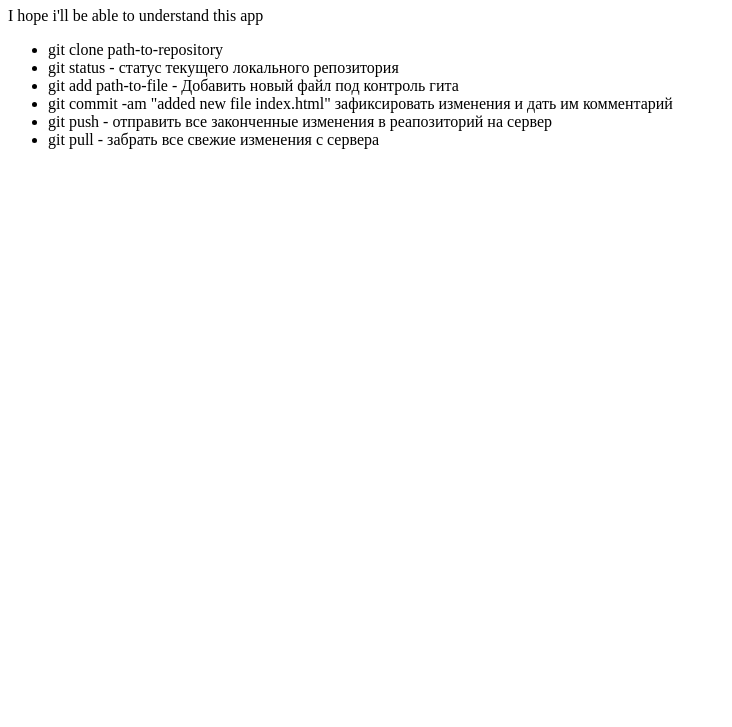
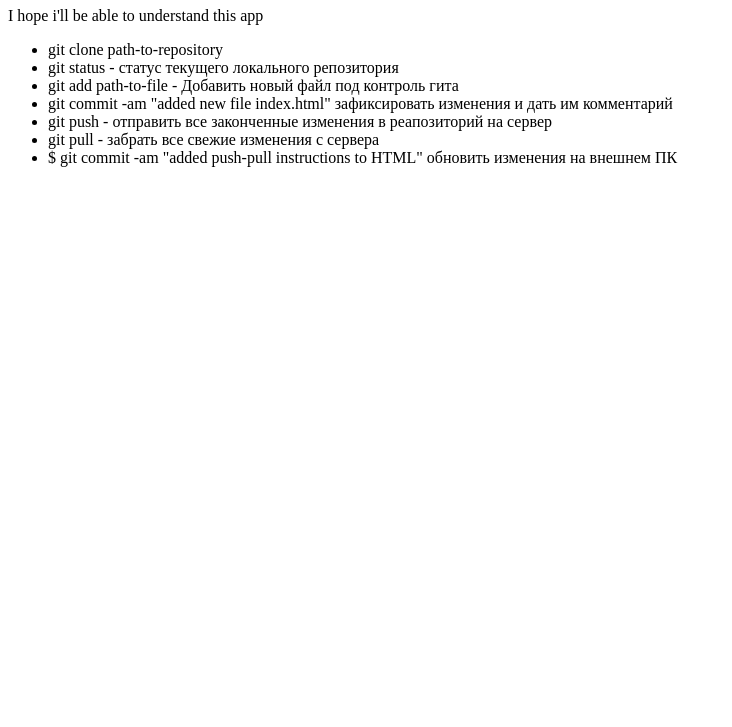
Before and after one commit to AlexShumsky/AlexShumsky, a plain HTML site: page index.html in a window 1280 px wide. Shown: the part 73-800 px from the top of the page, without its empty margins (0-732 px from the left). Drawn offline with Linux system fonts and the light colour scheme.

Commit message:
added push-pull instructions to HTML

```diff
--- a/index.html
+++ b/index.html
@@ -26,6 +26,9 @@
 			<li>git pull - забрать все свежие изменения
 				с сервера
 			</li>
+			<li>$ git commit -am "added push-pull instructions to HTML"
+				обновить изменения на внешнем ПК
+			</li>
 		</ul>
 	</div>
 </body>
```
